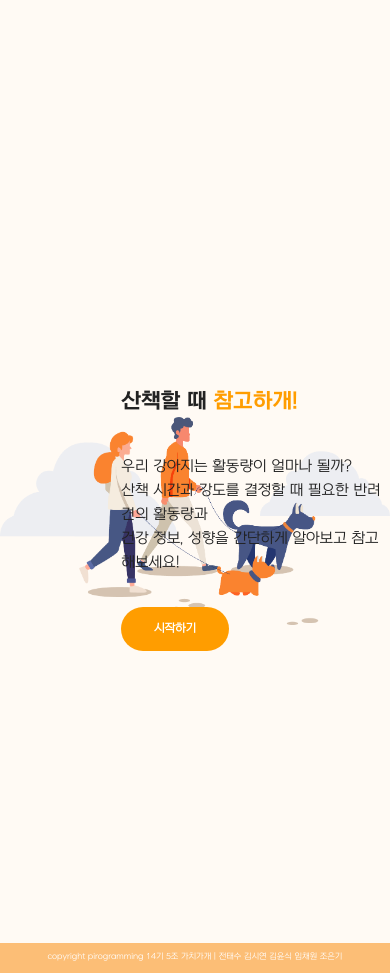
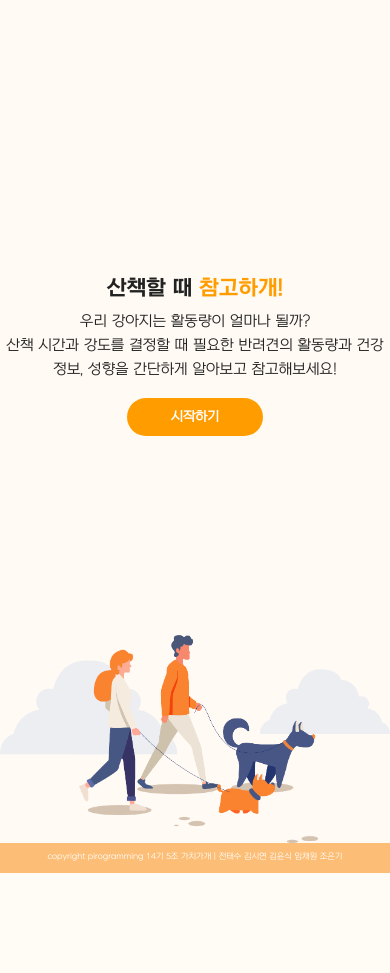
Before and after one commit to ksiyeon27/piro14dogotogether, a Django app: template calculator/templates/calculator/firstpage.html in a window 390 px wide. Shown: the part 76-1049 px from the top of the page. After the commit the page ends 949 px from the top, so only its background shows below. Run offline with Django 3.2, Linux system fonts and the light colour scheme; the template is opened without the code that fills it, so the values that code supplies are empty; some libraries are stand-ins or nearby versions.

Commit message:
responsive css & translate

```diff
--- a/accounts/static/accounts/login.css
+++ b/accounts/static/accounts/login.css
@@ -29,7 +29,6 @@ input[name="login_btn"]:hover {
 div .btns {
   overflow: hidden;
   padding-bottom: 1rem;
-  height: 1rem;
   line-height: 1rem;
 }
 
--- a/calculator/crawl_text/Scottish-Terrier.txt
+++ b/calculator/crawl_text/Scottish-Terrier.txt
@@ -1,3 +1,3 @@
-Scottish Terriers need a good walk, but also good playtime. They have high energy and need to expend some of that in bursts. Throwing a ball or toy around that they can chase works great. Their nickname is the “diehard,” and all you have to do is play tug with a favorite toy to see they won’t stop or let go until you do. All of that activity will keep them in good shape and attitude. This makes them great dogs for a small home or apartment living.
+스코틀랜드 테리어스는 좋은 산책과 좋은 놀이 시간이 필요하다. 그들은 높은 에너지를 가지고 있고 그것의 일부를 폭발적으로 소비할 필요가 있다. 그들이 쫓을 수 있는 공이나 장난감을 주변에 던지는 것은 효과가 좋다. 그들의 별명은 "Diehard"일 정도로, 주인은 그들이 좋아하는 장난감을 가지고 당기면서 그들이 멈추지 않거나 주인이 놓을 때까지 놓지 않는 것을 보게 될 것이다. 이러한 활동들은 그들의 몸매와 태도를 훌륭한 상태로 유지시켜 줄 것이며, 그들을 작은 집이나 아파트 생활에 훌륭한 개로 만듭니다.
 width: 60%;
 https://s3.amazonaws.com/cdn-origin-etr.akc.org/wp-content/uploads/2017/11/08153122/Scottish-Terrier-puppies.jpg
--- a/calculator/crawl_text/Vizsla.txt
+++ b/calculator/crawl_text/Vizsla.txt
@@ -1,3 +1,3 @@
-Vizslas were bred to be active hunting dogs, and they need both physical and mental exercise. Individual dogs’ needs vary, but, in general, owners should plan on a minimum of 30 minutes of active exercise daily—and some dogs will need more than that. In addition to leash walks and games of fetch, most Vizslas need opportunities to run hard off-leash on a regular basis. Mental exercise is as important as physical activity, so training should be part of their routine. Vizslas can be excellent running or jogging companions, with the caveat that young dogs should not run long distances until they reach maturity at about 18 to 24 months. Older Vizslas typically remain active and playful.
+비즐라는 활동적인 사냥개로서 길러졌고, 그들에게 육체적, 정신적인 운동이 필요하다. 강아지 별로 요구는 다양하지만, 일반적으로 주인들은 매일 최소 30분 이상의 활동적인 운동을 계획해야 하며, 일부 개들은 그 이상을 필요로 할 것이다. 대부분의 비즐라들은 목줄타기나 반출 게임 외에도 정기적으로 목줄을 풀고 달릴 수 있는 기회가 필요하다. 정신적인 운동은 신체 활동만큼 중요하기 때문에 훈련은 그들의 일과 중 하나가 되어야 한다. 어린 개들이 약 18개월에서 24개월 정도 성숙할 때까지 장거리 달리기를 해서는 안 된다는 사실만 주의하고 인지한다면, 비즐라는 훌륭한 달리기나 조깅의 동반자가 될 수 있다. 나이든 비즐라는 일반적으로 활동적이고 장난기 있는 상태로 남아 있다.
 width: 80%;
 https://s3.amazonaws.com/cdn-origin-etr.akc.org/wp-content/uploads/2017/11/12223309/Vizsla-MP.jpg
--- a/calculator/crawl_text/samoyed.txt
+++ b/calculator/crawl_text/samoyed.txt
@@ -1,3 +1,3 @@
-Samoyeds enjoy being with their people and participating in family activities. They need some daily exercise and enjoy play sessions with their owner in a safely fenced yard or long walks on leash. The breed has a strong urge to run away and roam, and if loose a Sammie might travel for miles, putting himself at risk.
+사모이드는 사람들과 함께 있고 가족 활동에 참여하는 것을 즐긴다. 그들은 매일 약간의 운동이 필요하고 안전하게 울타리를 친 마당에서 그들의 주인과 노는 것을 즐기거나 목줄을 매고 하는 산책을 즐긴다. 사모이드는 도망쳐서 배회하고자 하는강한 욕구를 가지고 있고, 만약 잡고 있던 줄을 풀게 되면 사모이드는 몇 마일을 뛰쳐나가면서 자신을 위험에 빠뜨릴 수 있다.
 width: 80%;
 https://s3.amazonaws.com/cdn-origin-etr.akc.org/wp-content/uploads/2017/11/12224733/Samoyed-MP.jpg
--- a/calculator/crawl_text/shetland-sheepdog.txt
+++ b/calculator/crawl_text/shetland-sheepdog.txt
@@ -1,3 +1,3 @@
-Shelties are active and athletic, and while they need a moderate amount of exercise they are also very adaptable to their family’s way of life. They do well as city dogs as long as owners provide sufficient exercise. They enjoy outings with their people that will exercise both their mind and body. Shelties enjoy and excel in many canine events, including obedience, agility, herding, and tracking, and they shine as therapy dogs.
+셸티는 활동적이고 운동적이며, 적당한 양의 운동을 필요로 하지만 가족의 생활 방식에 매우 적응력이 있기도 하다. 그들은 주인이 충분한 운동을 제공한다면 도시의 여타 개처럼 잘 적응한다. 그들은 정신과 신체적인 운동을 함께할 사람과의 외출을 즐긴다. 셸티는 순종, 민첩성, 목축, 추적 등 많은 일들을 즐기고 뛰어나며, 치료견으로도 매우 유능하다.
 width: 60%;
 https://s3.amazonaws.com/cdn-origin-etr.akc.org/wp-content/uploads/2017/11/27232745/Four-Shetland-Sheepdog-puppies.jpg
--- a/calculator/crawl_text/shiba-inu.txt
+++ b/calculator/crawl_text/shiba-inu.txt
@@ -1,3 +1,3 @@
-Most Shibas are fairly energetic and love to go for walks. They are not so hyper that they will climb the walls if they don’t get daily exercise, but a Shiba owner should be dedicated to exercising the dog, especially if the dog doesn’t have an adequate yard in which to exercise himself. In general, Shibas are not massively destructive if left alone once they reach maturity, but some can suffer separation anxiety and should be able to spend periods of time crated even when the owners are home and at night. Crating guarantees a home will remain intact.
+대부분의 시바는 상당히 활기차고 산책하기를 좋아한다.  특히 시바가 스스로 운동할 수 있는 적당한 마당이 없다면 주인은 개를 운동시키는 데 많은 신경을 기울여야 한다. 일반적으로 시바가 성숙해지고 나면 내버려두었을 때 집의 물건에 심한 파괴를 가하는 것은 드물지만, 시바 중 일부는 분리 불안을 겪을 수 있어 주인이 집에 있을 때나 밤에 있을 때도 일정기간을 함께할 수 있도록 해야 한다.
 width: 60%;
 https://s3.amazonaws.com/cdn-origin-etr.akc.org/wp-content/uploads/2017/11/26114717/Shiba-Inu-puppy-standing-outdoors.jpg
--- a/calculator/crawl_text/shih-tzu.txt
+++ b/calculator/crawl_text/shih-tzu.txt
@@ -1,3 +1,3 @@
-The Shih Tzu was bred to be a house companion. As such, they require minimal exercise. Short daily walks with their owner and indoor playtime will satisfy the activity needs of this small, short-legged companion.
+시츄는 가정적인 품종이다. 그렇기에 최소한의 운동만을 필요로 한다. 주인과 함께 매일 짧은 산책과 실내 놀이 시간은 이 작고 다리가 짧은 동반자의 활동 욕구를 충족시켜 줄 것입니다.
 width: 60%;
 https://s3.amazonaws.com/cdn-origin-etr.akc.org/wp-content/uploads/2017/11/12224333/Shih-Tzu-MP.jpg
--- a/calculator/crawl_text/siberian-husky.txt
+++ b/calculator/crawl_text/siberian-husky.txt
@@ -1,3 +1,3 @@
-Siberians are active, athletic dogs who need a lot of exercise. They are a working breed and happiest when they have a function to perform. Regular exercise is important both physically and mentally, and doing activities together strengthens the bond between dog and owner. Siberians were bred to run and will do so at every opportunity; it is vital to keep the dog on a leash, in harness, or in a fenced yard at all times. There are several AKC-sponsored activities that can be enjoyed by dog and owners—rally, agility, and obedience are a few. A busy and active Siberian is a happy and healthy Siberian. This breed is also very adaptable, and for those who live in a more urban setting, daily walks or doggie play groups can provide great exercise.
+시베리안은 운동을 많이 해야 하는 활동적이고 운동적인 개들이다. 그들은 천성적으로 근면한 품종이고 수행할 어떤 기능, 활동이 있을 때 가장 큰 행복을 느낀다. 규칙적인 운동은 육체적으로나 정신적으로도 중요하고, 함께 활동을 하는 것은 개와 주인의 유대감을 강화시켜준다. 시베리안들은 달리도록 길러졌기에 기회 있을 때마다 달리기를 원할 것이다. 그러므로 목줄을 차거나, 안전띠를 매거나, 울타리 마당에서 기르는 등의 조치는 필수적이다. 개와 주인이 즐길 수 있는 AKC 활동 -민첩성 활동, 복종 활동, 랠리 활동- 이 있다. 활동적인 시베리안은 건강하고 행복하다는 사실의 방증이다. 이 품종은 적응력도 뛰어나기에, 도시 환경에서 사는 사람들도 매일 산책이나 강아지 놀이 단체를 통해 훌륭한 운동을 제공할 수 있다.
 width: 80%;
 https://s3.amazonaws.com/cdn-origin-etr.akc.org/wp-content/uploads/2017/11/15140622/Two-Siberian-Husky-puppies.jpg
--- a/calculator/crawl_text/yorkshire-terrier.txt
+++ b/calculator/crawl_text/yorkshire-terrier.txt
@@ -1,3 +1,3 @@
-Even small dogs require exercise to stay healthy, both mentally and physically. Yorkies will benefit from both moderate exercise, such as walks with their owner at a steady pace, as well as occasional short bursts of activity, such as chasing after a tennis ball in the backyard. A short walk twice a day will likely be enough for your Yorkie to see new scenery and burn off energy. Participating in dog sports such as obedience or agility also will provide beneficial activity to keep him healthy, while challenging his mind as well.
+작은 개들도 정신적으로나 육체적으로 건강을 유지하기 위해 운동이 필요하다. 요키들에게 일정한 속도로 주인과 산책하기와 같은 적당한 운동과 뒷마당에서 테니스공을 쫓는 것과 같은 짧은 활동은 많은 이점을 가져다 준다. 하루에 두 번 정도 짧게 걷는 것만으로도 요키가 새로운 경치를 보고 에너지를 소모하기에 충분할 것이다. 순종놀이, 민첩성 놀이와 같은 애견 스포츠에 참여하는 것도 마음과 신체를 동시에 건강하게 하는 유익한 활동이 될 것이다.
 width: 60%;
 https://s3.amazonaws.com/cdn-origin-etr.akc.org/wp-content/uploads/2017/11/20183328/Yorkshire-puppy.jpg
--- a/calculator/static/calculator/firstpage.css
+++ b/calculator/static/calculator/firstpage.css
@@ -1,18 +1,18 @@
 /* common for all screen */
 .wrap {
-    height: 100%;
     display:flex;
     justify-content: center;
     align-items: center;
-    margin-top: 100px;
+    margin-top: 12rem;
     background-image: url("../../static/calculator/dogimage/intro.png");
     background-repeat: no-repeat;
-    background-position: left;
+    background-position: 30% 80%;
     background-size: contain;
 }
 
 .left_container {
-    width:40%;
+    width:50%;
+
 }
 
 /* right_container */
@@ -21,7 +21,7 @@
 }
 
 .header_text {
-    font-size: 3rem;
+    font-size: 2.8rem;
     font-weight: 600;
     height: 5rem;
 }
@@ -33,6 +33,7 @@
 .main_text {
     margin-bottom: 2rem;
     font-size:1rem;
+    width:70%;
 }
 
 .right_container > a {
@@ -56,29 +57,61 @@
 
 @media screen and (min-width:480px) and (max-width:768px) {
     .header_text {
-        font-size: 2rem;
+        font-size: 1.5rem;
         font-weight: 600;
-        height: 4rem;
+        height: 2rem;
     }
+
+    .left_container {
+        width:80%;
+
+    }
+
+    .main_text {
+        font-size: 0.8rem;
+        margin-bottom: 1rem;
+    }
+
     .right_container > a {
-        font-size:1rem;
+        width:35%;
+        padding: 0.8rem;
+        font-size:0.8rem;
     }
 }
 
 @media screen and (max-width:480px) {
+    .wrap {
+        margin-top: 0;
+        height: 100%;
+        background-position: bottom;
+    }
+
+    .left_container {
+        width:0%;
+
+    }
+
+    .right_container {
+        text-align:center;
+        padding-bottom: 8rem;
+    }
 
     .header_text {
         font-size: 1.3rem;
         font-weight: 600;
-        height: 4rem;
+        height: 2rem;
     }
 
     .main_text {
-        margin-bottom: 2rem;
+        margin-bottom: 1rem;
         font-size:0.9rem;
+        width: 100%;
     }
 
-    .right_container > a {
-        font-size:0.7rem;
+    .right_container a {
+        width:35%;
+        padding: 0.8rem;
+        font-size:0.8rem;
+        margin: 0 auto;
     }
 }
--- a/calculator/templates/calculator/calculate_result.html
+++ b/calculator/templates/calculator/calculate_result.html
@@ -30,7 +30,7 @@
                             <div class="bar-graph_section1" style="{{weight_status1}}"></div>
                         </div>
                         <div class="status_text">
-                            <p style="font-size:0.8rem;"><small>현재체중: &nbsp;&nbsp; {{current_weight}}kg</small></p>
+                            <p style="font-size:0.8rem;"><small>현재체중: {{current_weight}}kg</small></p>
                             <p style="font-size:0.8rem; color:#49B497"><small>적정체중 미달입니다!!</small></p>
                         </div>
                     {% elif current_weight == appropriate_weight %}
@@ -38,7 +38,7 @@
                             <div class="bar-graph_section1" style="{{weight_status1}}"></div>
                         </div>
                         <div class="status_text">
-                            <p style="font-size:0.8rem;"><small>현재체중: &nbsp;&nbsp; {{current_weight}}kg</small></p>
+                            <p style="font-size:0.8rem;"><small>현재체중: {{current_weight}}kg</small></p>
                             <p style="font-size:0.8rem; color:#49B497"><small>적당한 체중입니다!!</small></p>
                         </div>
                     {% else %}
@@ -46,7 +46,7 @@
                             <div class="bar-graph_section2" style="{{weight_status2}}"></div>
                         </div>
                         <div class="status_text">
-                            <p style="font-size:0.8rem;"><small>현재체중: &nbsp;&nbsp; {{current_weight}}kg</small></p>
+                            <p style="font-size:0.8rem;"><small>현재체중: {{current_weight}}kg</small></p>
                             <p style="font-size:0.8rem; color:#49B497"><small>적정체중 초과입니다!!</small></p>
                         </div>
                     {% endif %}
--- a/calculator/templates/calculator/firstpage.html
+++ b/calculator/templates/calculator/firstpage.html
@@ -9,7 +9,7 @@
         <div class="left_container"></div>
         <div class="right_container">
             <h3 class="header_text"><strong>산책할 때 <span>참고하개!</span></strong></h3>
-            <p class="main_text">우리 강아지는 활동량이 얼마나 될까?<br />산책 시간과 강도를 결정할 때 필요한 반려견의 활동량과<br /> 건강 정보, 성향을 간단하게 알아보고 참고해보세요!</p>
+            <p class="main_text">우리 강아지는 활동량이 얼마나 될까?<br />산책 시간과 강도를 결정할 때 필요한 반려견의 활동량과 건강 정보, 성향을 간단하게 알아보고 참고해보세요!</p>
             <a href="{% url 'calculator:calculate' %}">시작하기</a>
         </div>
     </div>
```
Also changed, not shown: calculator/static/calculator/result.css (+14 -45 lines).
